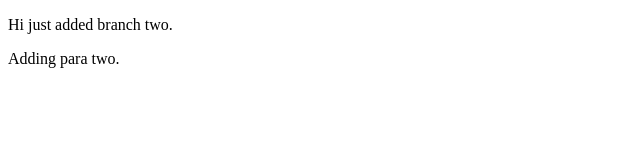
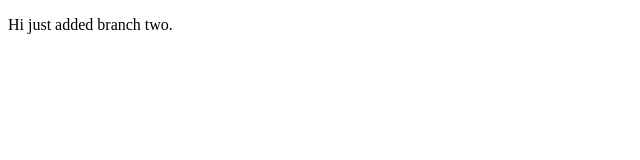
Before and after one commit to Zakir2855/mergeconcept, a plain HTML site: page index.html in a window 1280 px wide. Shown: the full height of the page, 0-640 px from the left. Drawn offline with Linux system fonts and the light colour scheme.

Commit message:
revert "adding para two.""removing it"
This reverts commit 63a260daac359cad4dc39094fbaf68b08334a77c.

```diff
--- a/index.html
+++ b/index.html
@@ -7,6 +7,5 @@
 </head>
 <body>
     <p>Hi just added branch two.</p>
-    <p>Adding para two.</p>
 </body>
 </html>
```
